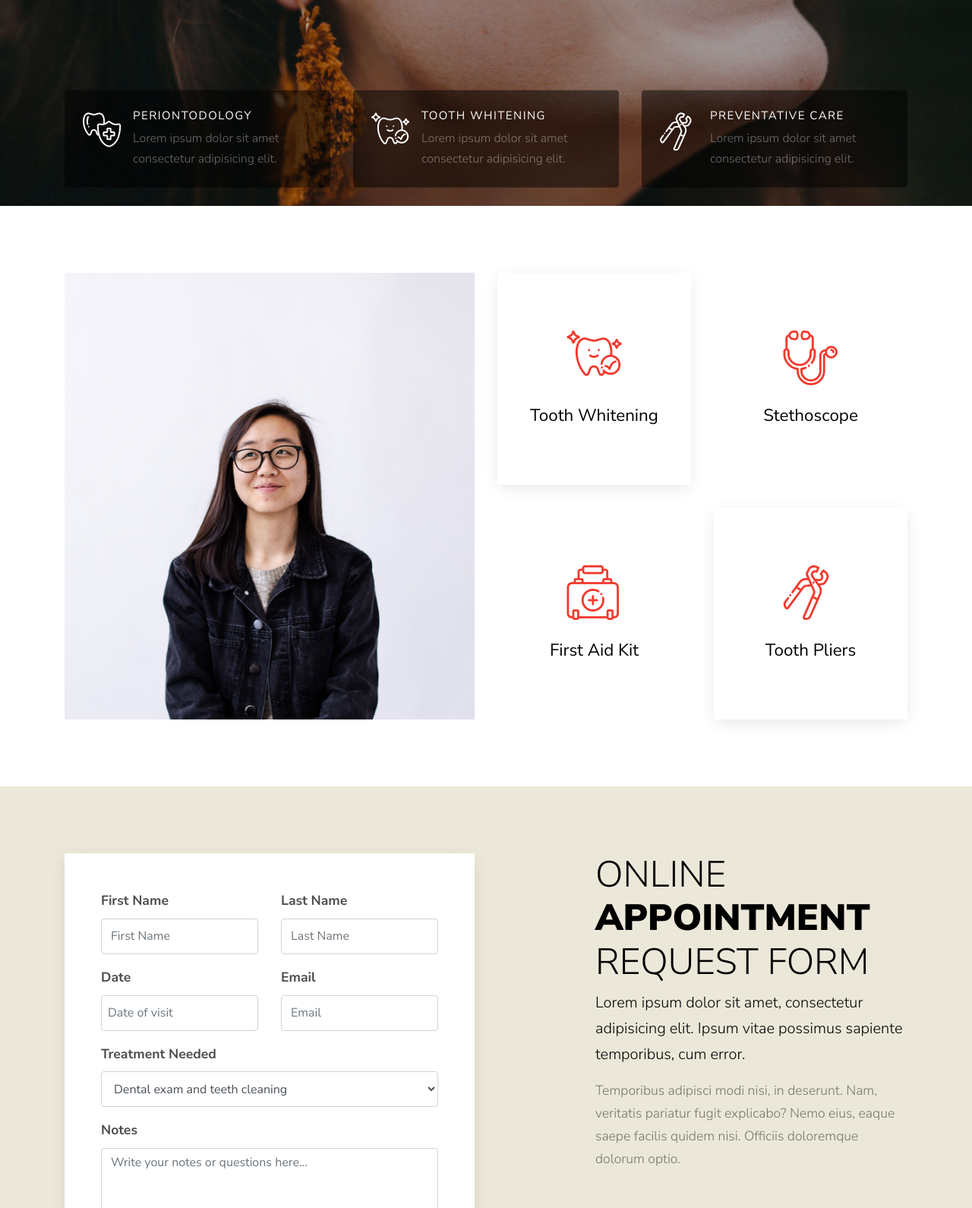
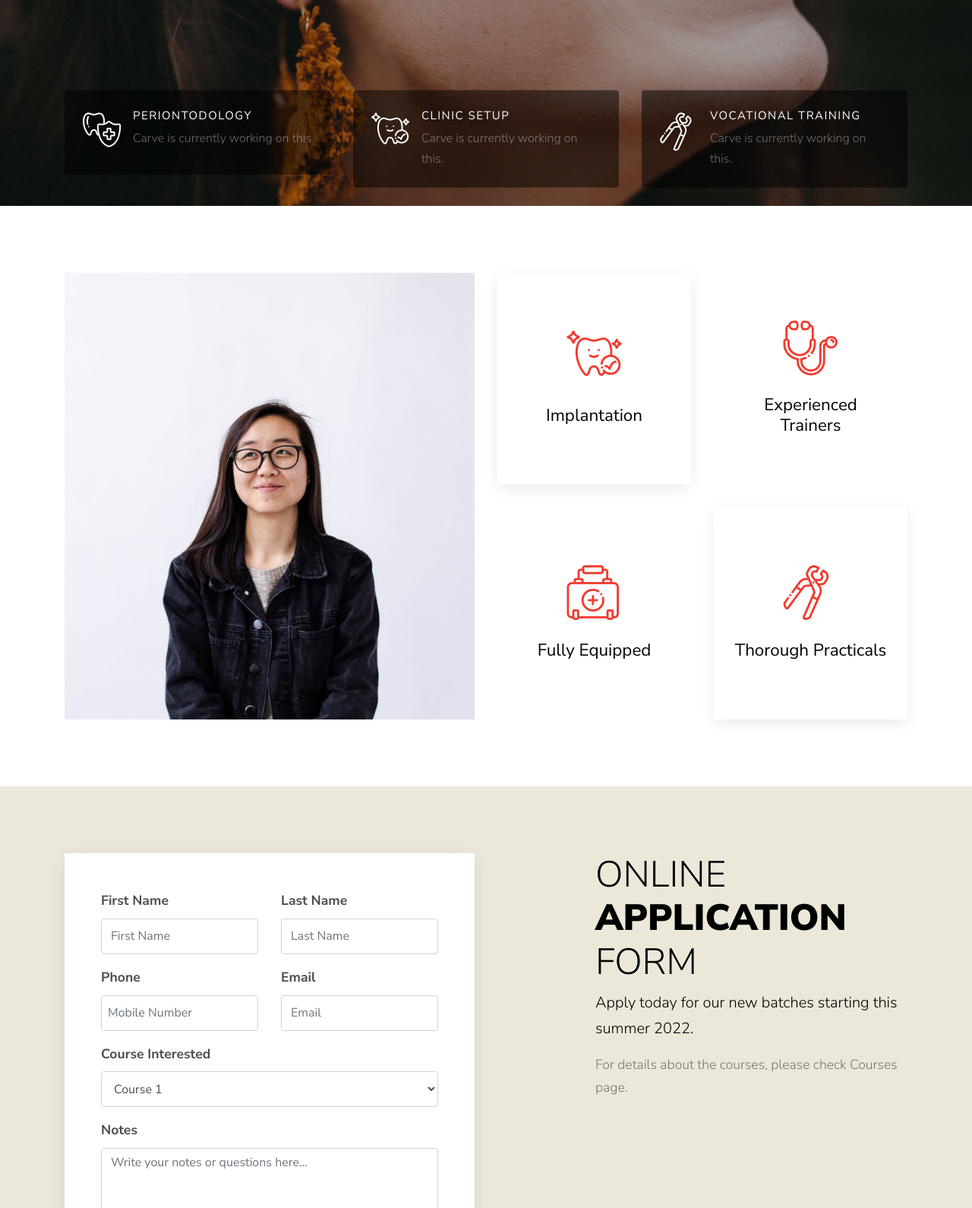
Before and after one commit to chakradharkmr/carve, a plain HTML site: page index.html in a window 1280 px wide. Shown: the part 529-2119 px from the top of the page at 76% size. Drawn offline with Linux system fonts and the light colour scheme; files whose address does not match are found by name.

Commit message:
Modified

```diff
--- a/index.html
+++ b/index.html
@@ -1,7 +1,7 @@
 <!DOCTYPE html>
 <html lang="en">
   <head>
-    <title>Dente &mdash; Colorlib Website Template</title>
+    <title>Carve &mdash; Academy</title>
     <meta charset="utf-8">
     <meta name="viewport" content="width=device-width, initial-scale=1, shrink-to-fit=no">
 
@@ -51,11 +51,11 @@
               <div class="d-flex ml-auto">
                 <a href="#" class="d-flex align-items-center ml-auto mr-4">
                   <span class="icon-phone mr-2"></span>
-                  <span class="d-none d-md-inline-block">youremail@domain.com</span>
+                  <span class="d-none d-md-inline-block">carve.blr@gmail.com</span>
                 </a>
                 <a href="#" class="d-flex align-items-center">
                   <span class="icon-envelope mr-2"></span>
-                  <span class="d-none d-md-inline-block">+1 291 2830 302</span>
+                  <span class="d-none d-md-inline-block">+91 999999999</span>
                 </a>
               </div>
             </div>
@@ -66,7 +66,7 @@
         <div class="container py-1">
           <div class="row align-items-center">
             <div class="col-2">
-              <h2 class="mb-0 site-logo"><a href="index.html">Dente</a></h2>
+              <h2 class="mb-0 site-logo"><a href="index.html">Carve</a></h2>
             </div>
             <div class="col-10">
               <nav class="site-navigation text-right" role="navigation">
@@ -74,9 +74,8 @@
                   <div class="d-inline-block d-lg-none ml-md-0 mr-auto py-3"><a href="#" class="site-menu-toggle js-menu-toggle text-white"><span class="icon-menu h3"></span></a></div>
 
                   <ul class="site-menu js-clone-nav d-none d-lg-block">
-                    <li class="has-children active">
-                      <a href="index.html">Home</a>
-                      <ul class="dropdown arrow-top">
+                    <li><a href="index.html">Home</a></li>
+                      <!-- <ul class="dropdown arrow-top">
                         <li><a href="#">Menu One</a></li>
                         <li><a href="#">Menu Two</a></li>
                         <li><a href="#">Menu Three</a></li>
@@ -88,20 +87,20 @@
                             <li><a href="#">Menu Three</a></li>
                           </ul>
                         </li>
-                      </ul>
+                      </ul> -->
                     </li>
-                    <li><a href="about.html">About Us</a></li>
+                    <li><a href="index.html">About</a></li>
                     <li class="has-children">
-                      <a href="patients.html">Patients</a>
-                      <ul class="dropdown arrow-top">
+                      <a href="index.html">Courses</a>
+                      <!-- <ul class="dropdown arrow-top">
                         <li><a href="#">Menu One</a></li>
                         <li><a href="#">Menu Two</a></li>
                         <li><a href="#">Menu Three</a></li>
-                      </ul>
+                      </ul> -->
                     </li>
-                    <li><a href="news.html">News</a></li>
-                    <li><a href="services.html">Services</a></li>
-                    <li><a href="contact.html">Contact</a></li>
+                    <li><a href="index.html">News</a></li>
+                    <li><a href="index.html">Services</a></li>
+                    <li><a href="index.html">Contact</a></li>
                   </ul>
                 </div>
               </nav>
@@ -115,8 +114,8 @@
       <div class="container">
         <div class="row align-items-center">
           <div class="col-md-7">
-            <span class="sub-text">We Priority Your</span>
-            <h1>Your <strong>New Smile</strong></h1>
+            <span class="sub-text">We Carve Your</span>
+            <h1>Future <strong>New Smile</strong></h1>
           </div>
         </div>
       </div>
@@ -132,7 +131,7 @@
               </div>
               <div class="text">
                 <h3>Periontodology</h3>
-                <p>Lorem ipsum dolor sit amet consectetur adipisicing elit.</p>
+                <p>Carve is currently working on this</p>
               </div>
             </div>
           </div>
@@ -142,8 +141,8 @@
                 <span class="icon flaticon-tooth-whitening font-weight-light text-white h2"></span>
               </div>
               <div class="text">
-                <h3>Tooth Whitening</h3>
-                <p>Lorem ipsum dolor sit amet consectetur adipisicing elit.</p>
+                <h3>Clinic Setup</h3>
+                <p>Carve is currently working on this.</p>
               </div>
             </div>
           </div>
@@ -153,8 +152,8 @@
                 <span class="icon flaticon-tooth-pliers font-weight-light text-white h2"></span>
               </div>
               <div class="text">
-                <h3>Preventative Care</h3>
-                <p>Lorem ipsum dolor sit amet consectetur adipisicing elit.</p>
+                <h3>Vocational Training</h3>
+                <p>Carve is currently working on this.</p>
               </div>
             </div>
           </div>
@@ -176,7 +175,7 @@
                     <span class="d-block mb-3">
                       <span class="flaticon-tooth-whitening display-3"></span>
                     </span>
-                    <h3>Tooth Whitening</h3>
+                    <h3>Implantation</h3>
                   </span>
                 </a>
               </div>
@@ -186,7 +185,7 @@
                     <span class="d-block mb-3">
                       <span class="flaticon-stethoscope display-3"></span>
                     </span>
-                    <h3>Stethoscope</h3>
+                    <h3>Experienced Trainers</h3>
                   </span>
                 </a>
               </div>
@@ -198,7 +197,7 @@
                     <span class="d-block mb-3">
                       <span class="flaticon-first-aid-kit display-3"></span>
                     </span>
-                    <h3>First Aid Kit</h3>
+                    <h3>Fully Equipped</h3>
                   </span>
                 </a>
               </div>
@@ -208,7 +207,7 @@
                     <span class="d-block mb-3">
                       <span class="flaticon-tooth-pliers display-3"></span>
                     </span>
-                    <h3>Tooth Pliers</h3>
+                    <h3>Thorough Practicals</h3>
                   </span>
                 </a>
               </div>
@@ -225,9 +224,9 @@
         <div class="row">
           <div class="col-lg-6 mb-5 pl-lg-5 order-1 order-lg-2">
             <div class="pl-lg-5 ml-lg-5">
-              <h2 class="site-heading text-black">Online <strong>Appointment</strong> Request Form</h2>
-              <p class="lead text-black">Lorem ipsum dolor sit amet, consectetur adipisicing elit. Ipsum vitae possimus sapiente temporibus, cum error.</p>
-              <p class="text-black-opacity-5">Temporibus adipisci modi nisi, in deserunt. Nam, veritatis pariatur fugit explicabo? Nemo eius, eaque saepe facilis quidem nisi. Officiis doloremque dolorum optio.</p>
+              <h2 class="site-heading text-black">Online <strong>Application</strong> Form</h2>
+              <p class="lead text-black">Apply today for our new batches starting this summer 2022.</p>
+              <p class="text-black-opacity-5">For details about the courses, please check Courses page.</p>
             </div>
           </div>
           <div class="col-lg-6 order-2 order-lg-1">
@@ -248,8 +247,8 @@
 
               <div class="row form-group">
                 <div class="col-md-6 mb-3 mb-md-0">
-                  <label class="font-weight-bold" for="date">Date</label>
-                  <input type="text" id="date" class="form-control datepicker px-2" placeholder="Date of visit">
+                  <label class="font-weight-bold" for="date">Phone</label>
+                  <input type="text" id="date" class="form-control datepicker px-2" placeholder="Mobile Number">
                 </div>
                 <div class="col-md-6">
                   <label class="font-weight-bold" for="email">Email</label>
@@ -259,11 +258,11 @@
 
               <div class="row form-group">
                 <div class="col-md-12">
-                  <label class="font-weight-bold" for="treatment">Treatment Needed</label>
+                  <label class="font-weight-bold" for="treatment">Course Interested</label>
                   <select name="treatment" id="treatment" class="form-control">
-                    <option value="">Dental exam and teeth cleaning</option>
-                    <option value="">Dental emergency</option>
-                    <option value="">Dental implants</option>
+                    <option value="">Course 1</option>
+                    <option value="">Course 2</option>
+                    <option value="">Course 3</option>
                   </select>
                 </div>
               </div>
@@ -291,7 +290,7 @@
 
     <div class="promo py-5 bg-primary">
       <div class="container text-center">
-        <span class="d-block h4 mb-3 font-weight-light text-white">Promo For Tooth Cleaning from <del>$140.00</del> now <strong class="font-weight-bold">$50.00</strong></span>
+        <span class="d-block h4 mb-3 font-weight-light text-white">Promo For Course from <del>₹140000</del> now <strong class="font-weight-bold">₹50000</strong></span>
         <div id="date-countdown" class="mt-0"></div>
       </div>
     </div>
@@ -301,7 +300,7 @@
       <div class="container">
         <div class="row mb-5 justify-content-center">
           <div class="col-md-6 text-center">
-            <h2 class="site-heading text-black mb-5">Our <strong>Services</strong></h2>
+            <h2 class="site-heading text-black mb-5">Why <strong>Carve</strong></h2>
           </div>
         </div>
         <div class="row">
@@ -311,8 +310,8 @@
                 <span class="icon flaticon-tooth-whitening font-weight-light "></span>
               </div>
               <div class="text">
-                <h3>Tooth Whitening</h3>
-                <p>Sunt illum fugit doloremque eaque omnis dolor sint fuga eligendi quis magnam Laboriosam facilis.</p>
+                <h3>Quality Training</h3>
+                <p>Carve is currently working on this. Please check this section later.</p>
               </div>
             </div>
           </div>
@@ -323,8 +322,8 @@
                 <span class="icon flaticon-stethoscope font-weight-light "></span>
               </div>
               <div class="text">
-                <h3>Stethoscope</h3>
-                <p>Sunt illum fugit doloremque eaque omnis dolor sint fuga eligendi quis magnam Laboriosam facilis.</p>
+                <h3>Qualified Trainers</h3>
+                <p>Carve is currently working on this. Please check this section later.</p>
               </div>
             </div>
           </div>
@@ -335,8 +334,8 @@
                 <span class="icon flaticon-dentist-chair font-weight-light "></span>
               </div>
               <div class="text">
-                <h3>Dentist Chair</h3>
-                <p>Sunt illum fugit doloremque eaque omnis dolor sint fuga eligendi quis magnam Laboriosam facilis.</p>
+                <h3>World-class Infrastructure</h3>
+                <p>Carve is currently working on this. Please check this section later.</p>
               </div>
             </div>
           </div>
@@ -347,8 +346,8 @@
                 <span class="icon flaticon-tooth-pliers font-weight-light "></span>
               </div>
               <div class="text">
-                <h3>Tooth Pliers</h3>
-                <p>Sunt illum fugit doloremque eaque omnis dolor sint fuga eligendi quis magnam Laboriosam facilis.</p>
+                <h3>Practical emphasized</h3>
+                <p>Carve is currently working on this. Please check this section later.</p>
               </div>
             </div>
           </div>
@@ -359,8 +358,8 @@
                 <span class="icon flaticon-first-aid-kit font-weight-light "></span>
               </div>
               <div class="text">
-                <h3>First Aid Kit</h3>
-                <p>Sunt illum fugit doloremque eaque omnis dolor sint fuga eligendi quis magnam Laboriosam facilis.</p>
+                <h3>Best Materials</h3>
+                <p>Carve is currently working on this. Please check this section later.</p>
               </div>
             </div>
           </div>
@@ -372,7 +371,7 @@
               </div>
               <div class="text">
                 <h3>Dentist Tools</h3>
-                <p>Sunt illum fugit doloremque eaque omnis dolor sint fuga eligendi quis magnam Laboriosam facilis.</p>
+                <p>Carve is currently working on this. Please check this section later.</p>
               </div>
             </div>
           </div>
@@ -389,8 +388,8 @@
       </div>
       <div class="text order-1">
         <h2 class="site-heading text-black mb-3">Success <strong>Stories</strong></h2>
-        <p class="lead">Lorem ipsum dolor sit amet, consectetur adipisicing elit. Id cum vel, eius nulla inventore aperiam excepturi molestias incidunt, culpa alias repudiandae, a nobis libero vitae repellendus temporibus vero sit natus.</p>
-        <p>Dolores perferendis ipsam animi fuga, dolor pariatur aliquam esse. Modi maiores minus velit iste enim sunt iusto, dolore totam consequuntur incidunt illo voluptates vero quaerat excepturi. Iusto dolor, cum et.</p>
+        <p class="lead">Carve is currently working on this. Please check this section later. Carve is currently working on this. Please check this section later. Carve is currently working on this. Please check this section later.</p>
+        <p>Carve is currently working on this. Please check this section later. Carve is currently working on this. Please check this section later. Carve is currently working on this. Please check this section later.</p>
       </div>
 
     </div>
@@ -400,7 +399,7 @@
       <div class="container">
         <div class="row mb-5 justify-content-center">
           <div class="col-md-6 text-center">
-            <h2 class="site-heading text-black">People <strong>Says</strong></h2>
+            <h2 class="site-heading text-black">Students <strong>Says</strong></h2>
           </div>
         </div>
         <div class="row">
@@ -410,7 +409,7 @@
                 <img src="images/person_2.jpg" alt="Image" class="img-fluid">
               </div>
               <div>
-                 <p>Dolores perferendis ipsam animi fuga, dolor pariatur aliquam esse. Modi maiores minus velit iste enim sunt iusto dolore</p>
+                 <p>Carve is currently working on this. Please check this section later. Carve is currently working on this. Please check this section later.</p>
                  <p><strong class="font-weight-bold">Nathalie Oscar</strong></p>
               </div>
             </div>
@@ -421,7 +420,7 @@
                 <img src="images/person_1.jpg" alt="Image" class="img-fluid">
               </div>
               <div>
-                 <p>Dolores perferendis ipsam animi fuga dolor pariatur aliquam esse. Modi maiores minus velit iste enim sunt iusto dolore</p>
+                 <p>Carve is currently working on this. Please check this section later. Carve is currently working on this. Please check this section later.</p>
                  <p><strong class="font-weight-bold">Linda Uler</strong></p>
               </div>
             </div>
@@ -489,8 +488,8 @@
                         <img src="images/hero_bg_1.jpg" alt="" class="img-fluid">
                       </figure>
                       <div class="text">
-                        <span class="small text-uppercase date">Sep 16, 2018</span>
-                        <h3 class="heading font-weight-light">Lorem ipsum dolor sit amet consectetur elit</h3>
+                        <span class="small text-uppercase date">Jan 16, 2022</span>
+                        <h3 class="heading font-weight-light">Carve is currently working on this. Please check this section later.</h3>
                       </div>
                     </a>
                   </li>
@@ -500,8 +499,8 @@
                         <img src="images/hero_bg_1.jpg" alt="" class="img-fluid">
                       </figure>
                       <div class="text">
-                        <span class="small text-uppercase date">Sep 16, 2018</span>
-                        <h3 class="heading font-weight-light">Lorem ipsum dolor sit amet consectetur elit</h3>
+                        <span class="small text-uppercase date">Jan 16, 2022</span>
+                        <h3 class="heading font-weight-light">Carve is currently working on this. Please check this section later.</h3>
                       </div>
                     </a>
                   </li>
@@ -511,8 +510,8 @@
                         <img src="images/hero_bg_1.jpg" alt="" class="img-fluid">
                       </figure>
                       <div class="text">
-                        <span class="small text-uppercase date">Sep 16, 2018</span>
-                        <h3 class="heading font-weight-light">Lorem ipsum dolor sit amet consectetur elit</h3>
+                        <span class="small text-uppercase date">Jan 16, 2022</span>
+                        <h3 class="heading font-weight-light">Carve is currently working on this. Please check this section later.</h3>
                       </div>
                     </a>
                   </li>
@@ -527,7 +526,7 @@
 
             <div class="mb-5">
               <h3 class="footer-heading mb-2">Subscribe Newsletter</h3>
-              <p>Lorem ipsum dolor sit amet consectetur adipisicing elit minima minus odio.</p>
+              <p>Carve is currently working on this. Please check this section later.</p>
 
               <form action="#" method="post">
                 <div class="input-group mb-3">
@@ -560,9 +559,9 @@
         <div class="row pt-5 mt-5 text-center">
           <div class="col-md-12">
             <p>
-            <!-- Link back to Colorlib can't be removed. Template is licensed under CC BY 3.0. -->
-            Copyright &copy;<script data-cfasync="false" src="/cdn-cgi/scripts/5c5dd728/cloudflare-static/email-decode.min.js"></script><script>document.write(new Date().getFullYear());</script> All rights reserved | This template is made with <i class="icon-heart-o" aria-hidden="true"></i> by <a href="https://colorlib.com" target="_blank" >Colorlib</a>
-            <!-- Link back to Colorlib can't be removed. Template is licensed under CC BY 3.0. -->
+
+            Copyright &copy;<script data-cfasync="false" src="/cdn-cgi/scripts/5c5dd728/cloudflare-static/email-decode.min.js"></script><script>document.write(new Date().getFullYear());</script> Carve <i class="icon-book" aria-hidden="true"></i> by <a href="https://carveacademy.in" target="_blank" >MUSTB V.E. Pvt. Ltd.</a>
+
             </p>
           </div>
 
```
